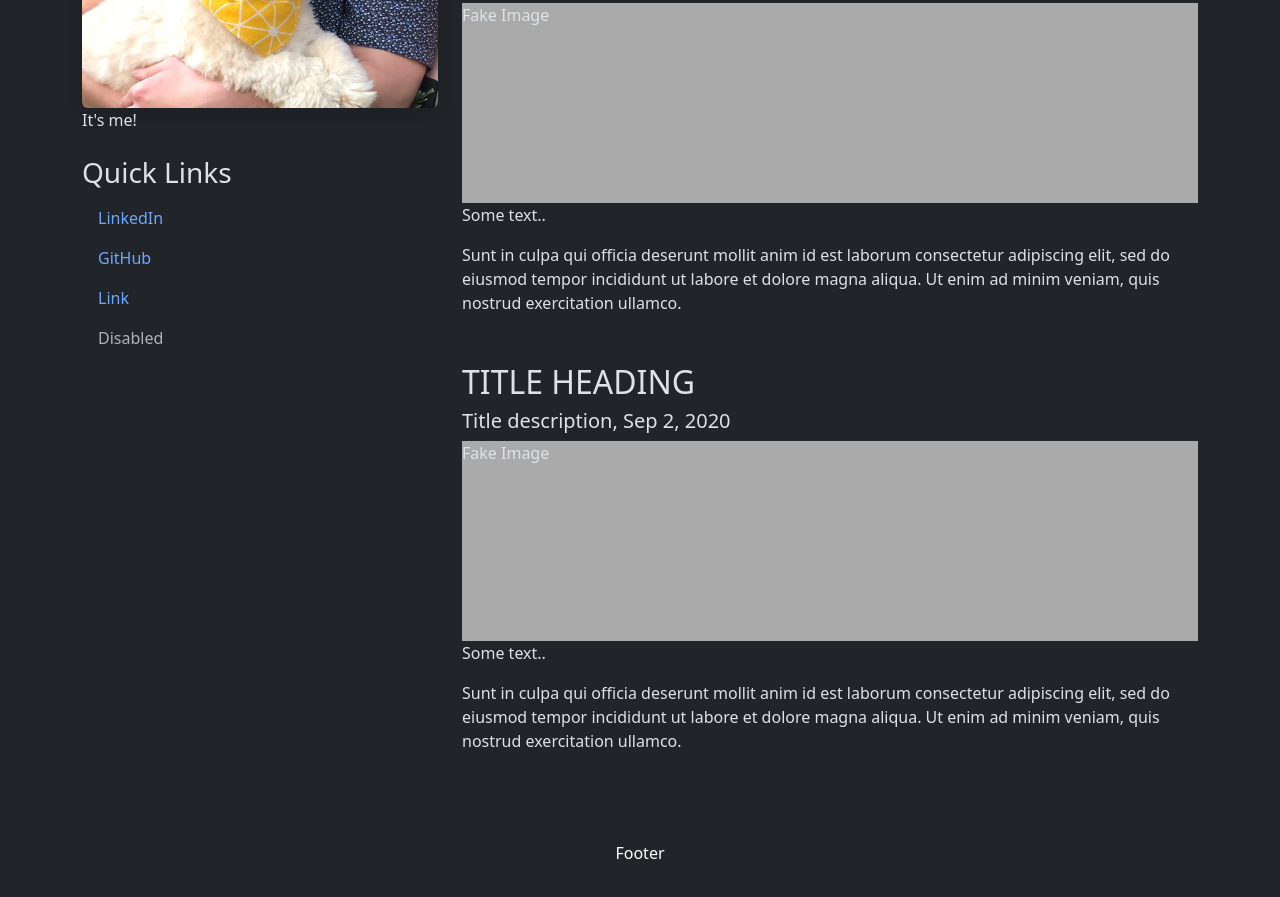
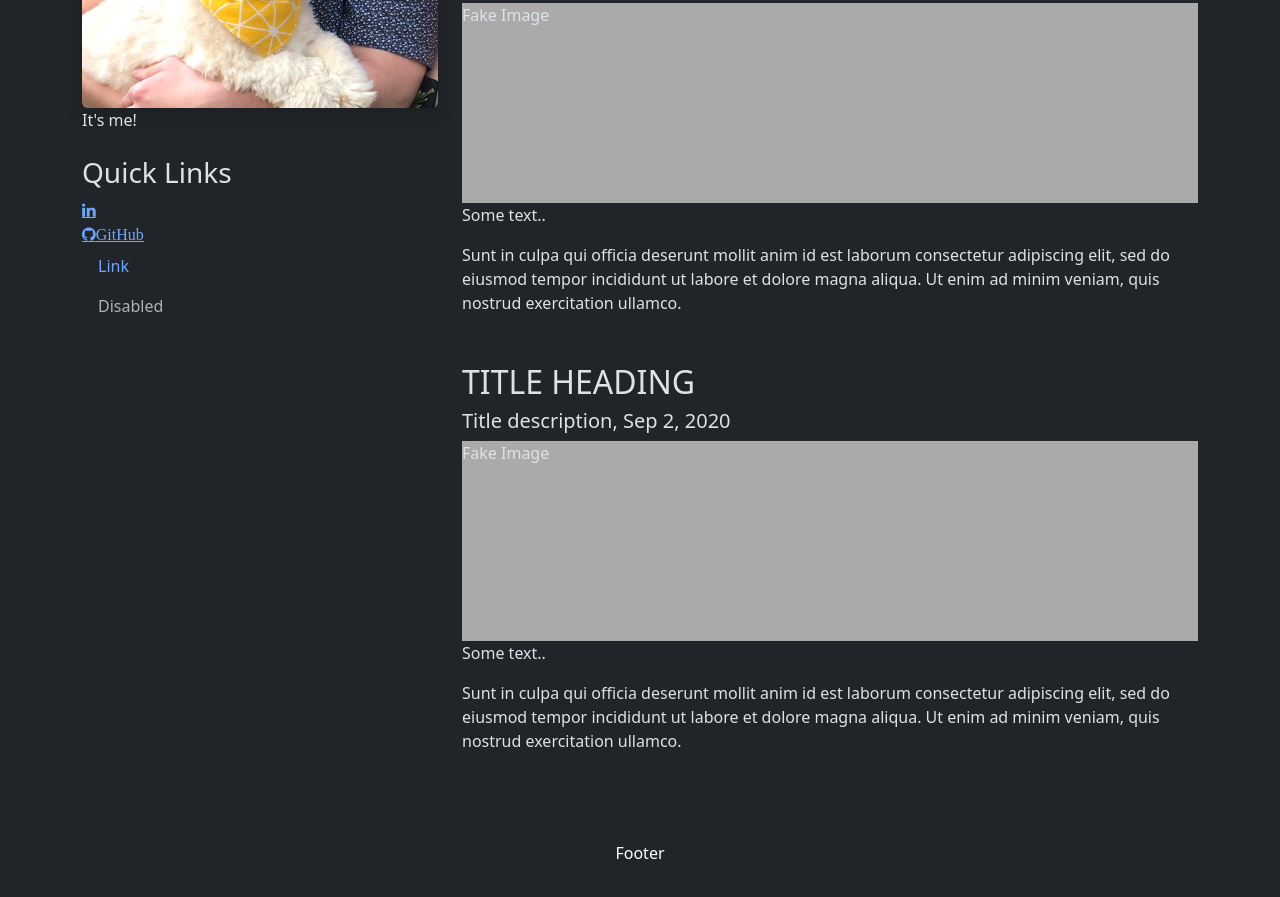
Before and after one commit to NDCart/NDCart.github.io, a plain HTML site: page index.html in a window 1280 px wide. Shown: the part 835-1732 px from the top of the page. Drawn offline with nearby package versions, Linux system fonts and the light colour scheme.

Commit message:
Update index.html

```diff
--- a/index.html
+++ b/index.html
@@ -5,6 +5,7 @@
   <meta charset="utf-8">
   <meta name="viewport" content="width=device-width, initial-scale=1">
   <link href="https://cdn.jsdelivr.net/npm/bootstrap@5.3.1/dist/css/bootstrap.min.css" rel="stylesheet">
+  <link href="https://cdnjs.cloudflare.com/ajax/libs/font-awesome/4.7.0/css/font-awesome.min.css" rel="stylesheet" >
   <script src="https://cdn.jsdelivr.net/npm/bootstrap@5.3.1/dist/js/bootstrap.bundle.min.js"></script>
   <style>
   .fakeimg {
@@ -51,10 +52,10 @@
       <h3 class="mt-4">Quick Links</h3>
       <ul class="nav nav-pills flex-column">
         <li class="nav-item">
-          <a class="nav-link" href="https://www.linkedin.com/in/nathan-carter-14237b163/">LinkedIn</a>
+          <a class="fa fa-linkedin" href="https://www.linkedin.com/in/nathan-carter-14237b163/"></a>
         </li>
         <li class="nav-item">
-          <a class="nav-link" href="https://github.com/NDCart">GitHub</a>
+          <a class="fa fa-github" href="https://github.com/NDCart">GitHub</a>
         </li>
         <li class="nav-item">
           <a class="nav-link" href="#">Link</a>
```
